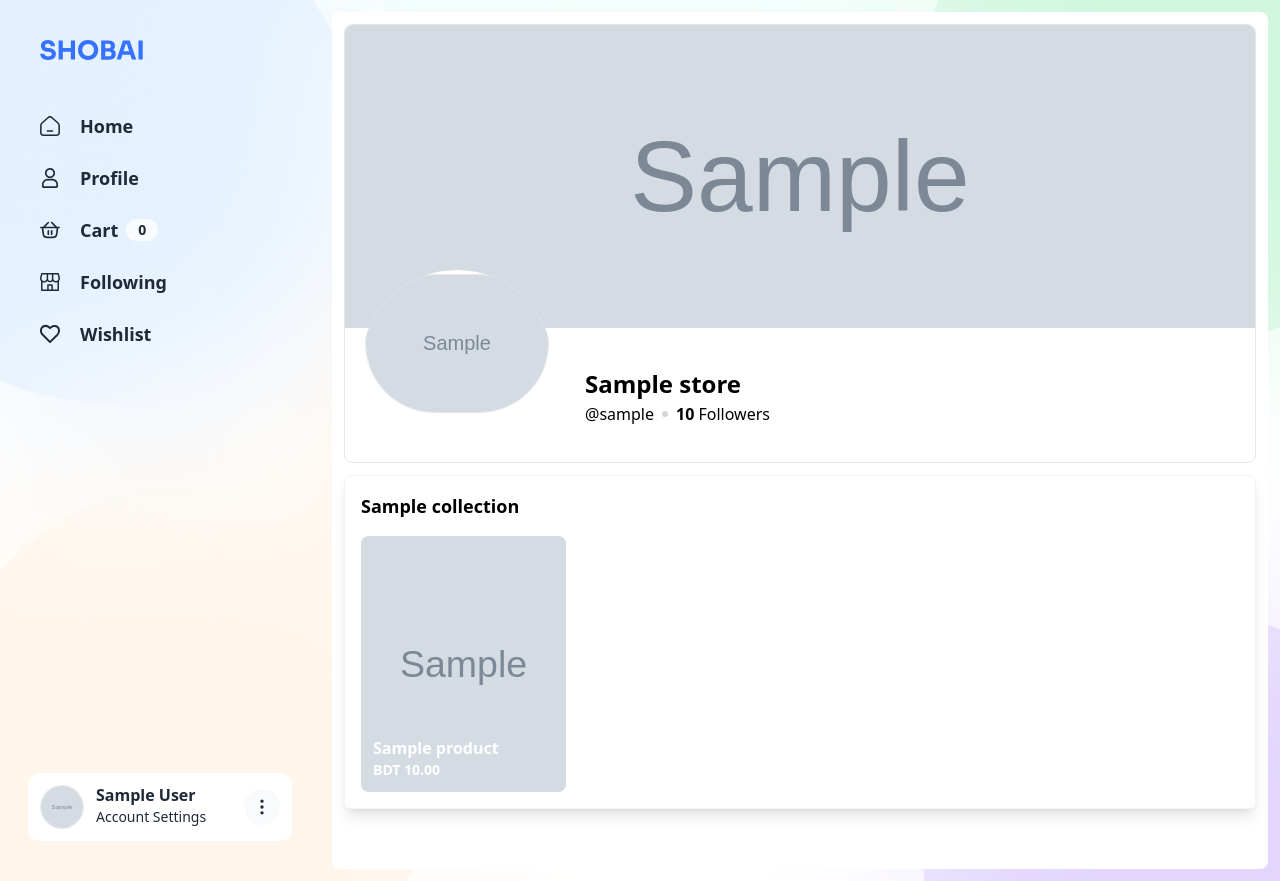
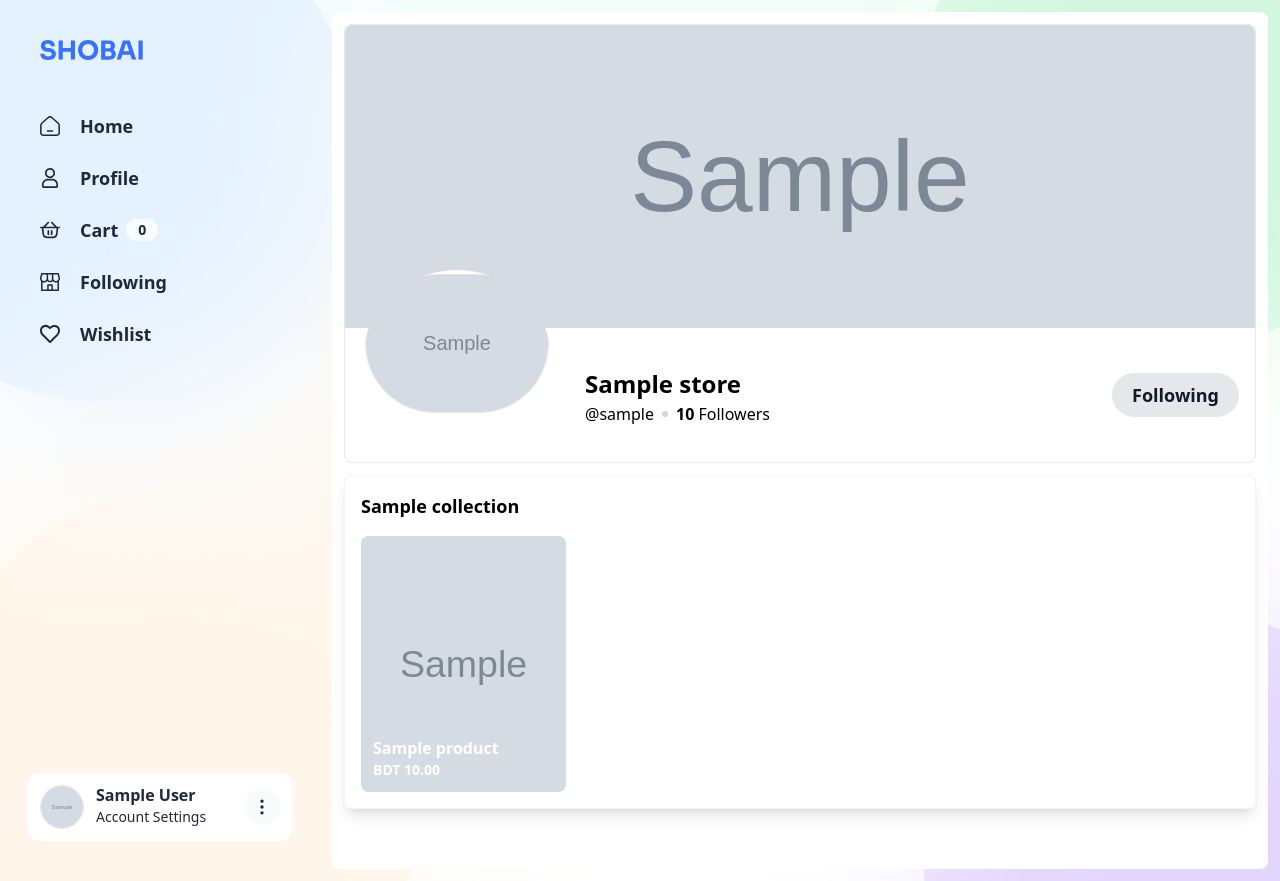
Before and after one commit to Mohotasir/SHOBAI, a Django app: a page that uses templates/layouts/store_layout.html in a window 1280 px wide. Run offline with Django 5.2, Linux system fonts and the light colour scheme; a user stored in the database is signed in; tables that the repository leaves empty hold one stand-in row (values such as "Sample post"); grey boxes marked "Sample" are stand-in pictures; some libraries are stand-ins or nearby versions.

Commit message:
feature: store follow

```diff
--- a/apps/stores/urls.py
+++ b/apps/stores/urls.py
@@ -5,6 +5,7 @@ from . import views
 urlpatterns = [
     path("stores/create", views.create_store, name="create-store"),
     path("stores/<slug:slug>", views.store, name="store"),
+    path("stores/<slug:slug>/follow", views.toggle_follow_store, name="toggle-follow-store"),
     path("manage-inventory", views.manage_inventory, name="manage-inventory"),
     path("manage-orders", views.manage_orders, name="manage-orders"),
 ]
--- a/apps/stores/views.py
+++ b/apps/stores/views.py
@@ -1,7 +1,7 @@
 from django.shortcuts import render, redirect
 from apps.users.decorators import role_required
 from .forms import CreateStoreForm
-from .models import Store
+from .models import Store, StoreFollow
 
 
 # Create your views here.
@@ -9,7 +9,12 @@ def store(request, slug):
     try:
         store = Store.objects.get(slug=slug)
         collections = store.collections.all().prefetch_related("products")
-        return render(request, "store.html", {"store": store, "collections": collections})
+        is_following = StoreFollow.objects.filter(user=request.user, store=store).exists()
+        return render(
+            request,
+            "store.html",
+            {"store": store, "collections": collections, "is_following": is_following},
+        )
     except Store.DoesNotExist:
         return redirect(request.META.get("HTTP_REFERER", "home"))
 
@@ -25,15 +30,26 @@ def manage_orders(request):
 @role_required(["MERCHANT"])
 def create_store(request):
     if request.method == "POST":
-        print(request.POST)
         form = CreateStoreForm(request.POST, request.FILES)
         if form.is_valid():
             store = form.save(commit=False)
             store.merchant = request.user
             store.save()
             return redirect("dashboard")
-        else:
-            print(form.errors)
     else:
         form = CreateStoreForm()
     return render(request, "create_store.html", {"form": form})
+
+
+@role_required(["USER", "MERCHANT"], redirect_url="CURRENT")
+def toggle_follow_store(request, slug):
+    try:
+        store = Store.objects.get(slug=slug)
+        if store.merchant != request.user:
+            follow, created = StoreFollow.objects.get_or_create(user=request.user, store=store)
+            if not created:
+                follow.delete()
+    except Store.DoesNotExist:
+        pass
+
+    return redirect(request.META.get("HTTP_REFERER"))
--- a/templates/layouts/store_layout.html
+++ b/templates/layouts/store_layout.html
@@ -40,9 +40,15 @@
                      </div>
                   </div>
 
-                  <form method="post">
+                  <form method="post" action="{% url 'toggle-follow-store' store.slug %}">
                      {% csrf_token %}
-                     <button class="font-semibold bg-primary text-lg text-white px-5 py-2 rounded-full">Follow</button>
+                     <button class="font-semibold {% if is_following %}bg-gray-200 text-gray-900{% else %}bg-primary text-white{% endif %} text-lg px-5 py-2 rounded-full">
+                        {% if is_following %}
+                           Following
+                        {% else %}
+                           Follow
+                        {% endif %}
+                     </button>
                   </form>
                </div>
             </div>
```
